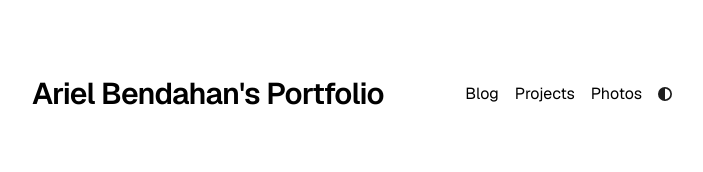
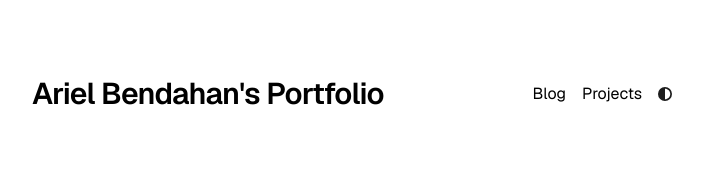
Before and after one commit to arielbendahan/vercel-portfolio, a Next.js app: page / in a window 1280 px wide. Shown: the top 172 px of the page, without its empty margins (288-991 px from the left). Built offline with nearby package versions, Linux system fonts and the light colour scheme.

Commit message:
Update nav.tsx

```diff
--- a/app/components/nav.tsx
+++ b/app/components/nav.tsx
@@ -5,7 +5,6 @@ import { metaData } from "../config";
 const navItems = {
   "/blog": { name: "Blog" },
   "/projects": { name: "Projects" },
-  "/photos": { name: "Photos" },
 };
 
 export function Navbar() {
```
